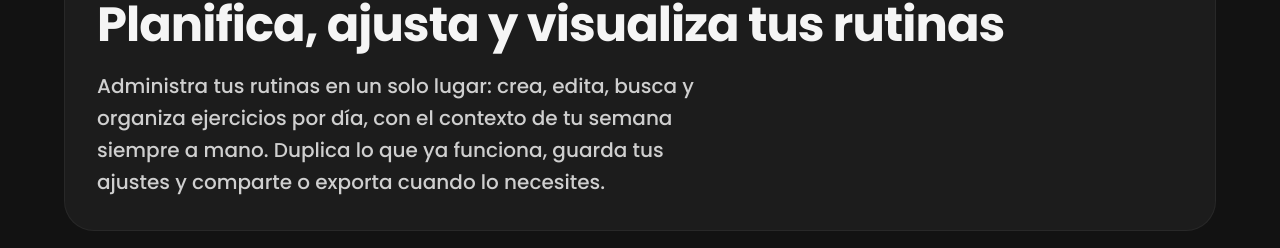
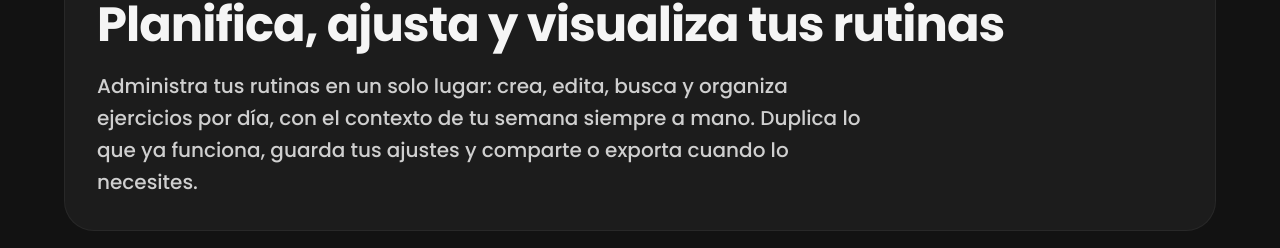
Before and after one commit to lautaroschenfeld/utn-2025-trabajo-final-rutinas-gimnasio, a React (Vite) app in the folder frontend/: page / in a window 1280 px wide. Shown: the part 133-381 px from the top of the page. Built offline with nearby package versions, Linux system fonts and the light colour scheme; no server answers.

Commit message:
Widened hero description width

```diff
--- a/frontend/src/App.tsx
+++ b/frontend/src/App.tsx
@@ -66,7 +66,7 @@ function App() {
             <Typography variant="h3" fontWeight={800} gutterBottom>
               Planifica, ajusta y visualiza tus rutinas
             </Typography>
-            <Typography variant="h6" color="text.secondary" maxWidth={600}>
+            <Typography variant="h6" color="text.secondary" maxWidth={780}>
               Administra tus rutinas en un solo lugar: crea, edita, busca y organiza ejercicios por día, con el contexto de tu semana siempre a mano. Duplica lo que ya funciona, guarda tus ajustes y comparte o exporta cuando lo necesites.
             </Typography>
           </Box>
```
